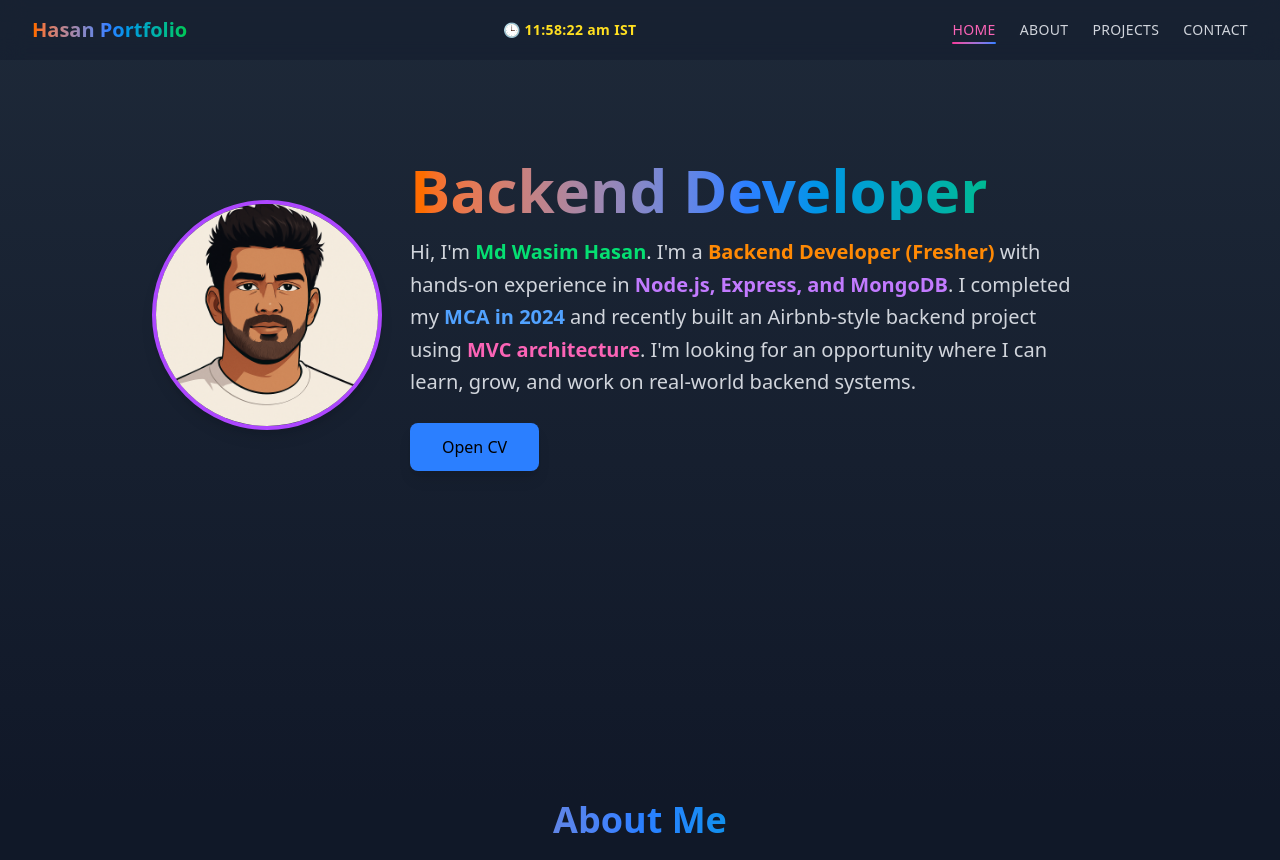
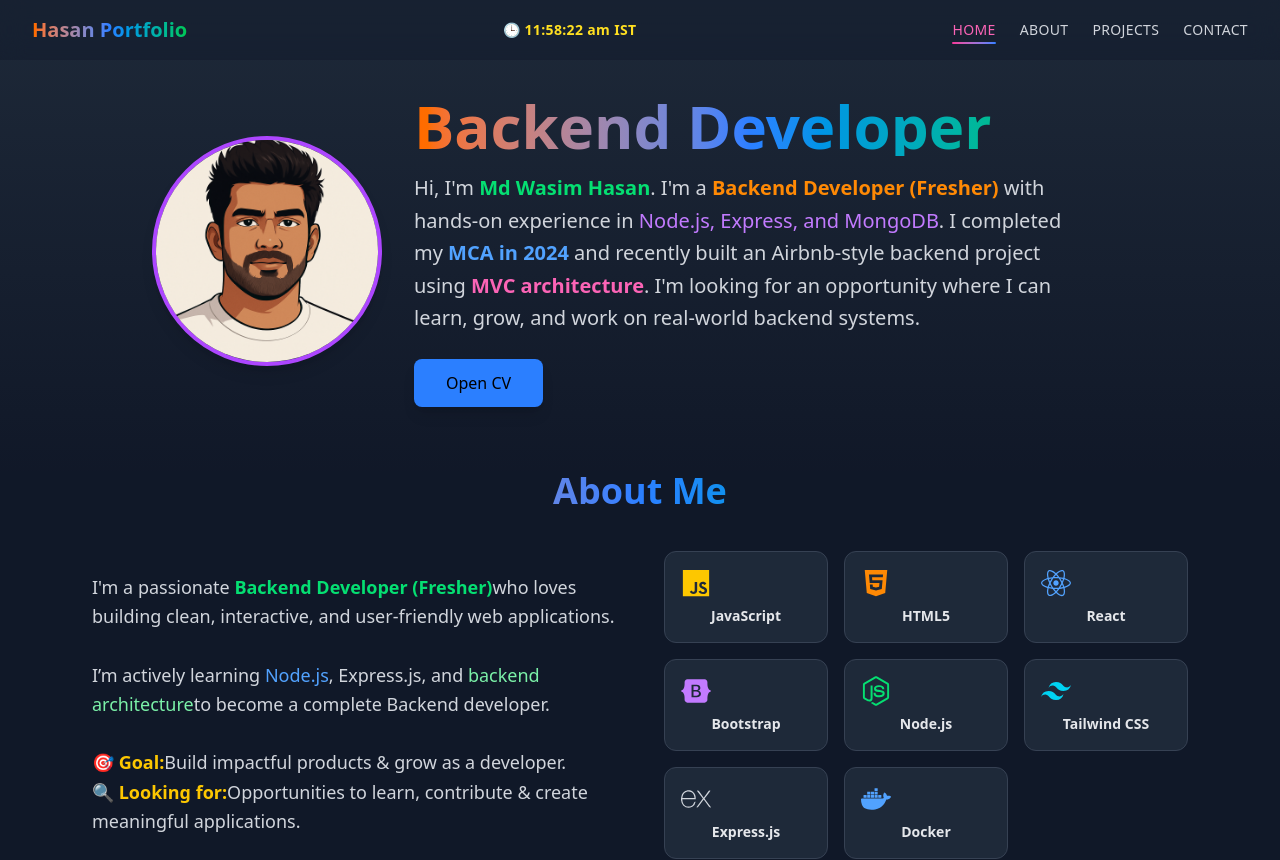
Before and after one commit to ERT-hasan/personal-portfolio, a React (Vite) app: page / in a window 1280 px wide. Shown: the top 860 px of the page. Built offline with nearby package versions, Linux system fonts and the light colour scheme.

Commit message:
Simplify hero height to match other sections

```diff
--- a/src/components/Hero.jsx
+++ b/src/components/Hero.jsx
@@ -6,33 +6,22 @@ const Hero = () => {
   const [showPhoto] = useState(true);
   const [currentPhoto] = useState(hasan);
 
-  // Resume will auto-load correctly from GitHub Pages & Local
   const resumeURL = `${import.meta.env.BASE_URL}resume.pdf`;
 
   return (
     <section
       id="home"
-      className="pt-20 md:pt-40 min-h-screen bg-gradient-to-b from-gray-800 to-gray-900"
+      className="bg-gradient-to-b from-gray-800 to-gray-900 pt-24 pb-16"
     >
-      <div
-        className="
-          max-w-5xl mx-auto px-3 sm:px-4 lg:px-6 h-full
-          flex flex-col md:flex-row
-          items-start md:items-center
-          gap-7
-        "
-      >
+      <div className="max-w-5xl mx-auto px-3 sm:px-4 lg:px-6 flex flex-col md:flex-row gap-8 items-center md:items-center">
+
         {/* Profile Image */}
-        <div className="relative flex justify-center md:justify-start w-full md:w-auto">
+        <div className="flex justify-center md:justify-start w-full md:w-auto">
           {showPhoto && (
-            <figure
-              className="
-                flex items-center justify-center
-                w-[150px] h-[150px]
-                sm:w-[200px] sm:h-[200px]
-                md:w-[230px] md:h-[230px]
-              "
-            >
+            <figure className="flex items-center justify-center
+                               w-[150px] h-[150px]
+                               sm:w-[200px] sm:h-[200px]
+                               md:w-[230px] md:h-[230px]">
               <img
                 className="w-full h-full rounded-full object-cover border-4 border-purple-500 shadow-lg"
                 src={currentPhoto}
@@ -46,8 +35,8 @@ const Hero = () => {
         <div className="text-center md:text-left max-w-2xl w-full">
           <motion.h1
             className="text-3xl sm:text-4xl md:text-5xl lg:text-6xl font-bold
-              bg-gradient-to-r from-orange-500 via-blue-500 to-green-500
-              text-transparent bg-clip-text mb-4"
+                       bg-gradient-to-r from-orange-500 via-blue-500 to-green-500
+                       text-transparent bg-clip-text mb-4"
             initial={{ x: -30, opacity: 0 }}
             animate={{ x: 0, opacity: 1 }}
           >
@@ -62,18 +51,16 @@ const Hero = () => {
               Backend Developer (Fresher)
             </span>{" "}
             with hands-on experience in{" "}
-            <span className="text-purple-400 font-semibold">
-              Node.js, Express, and MongoDB
-            </span>
-            . I completed my{" "}
+            <span className="text-purple-400">Node.js, Express, and MongoDB</span>.
+            I completed my{" "}
             <span className="text-blue-400 font-semibold">MCA in 2024</span> and
             recently built an Airbnb-style backend project using{" "}
             <span className="text-pink-400 font-semibold">MVC architecture</span>.
-            I&apos;m looking for an opportunity where I can learn, grow, and work
-            on real-world backend systems.
+            I&apos;m looking for an opportunity where I can learn, grow, and work on
+            real-world backend systems.
           </p>
 
-          {/* Buttons */}
+          {/* Button */}
           <div className="flex flex-col sm:flex-row gap-4 items-center mt-6 justify-center md:justify-start">
             <a href={resumeURL} download="resume.pdf">
               <button className="bg-blue-500 shadow-lg hover:bg-gradient-to-r hover:from-purple-600 hover:to-pink-600 cursor-pointer px-8 py-3 rounded-lg transition">
```
